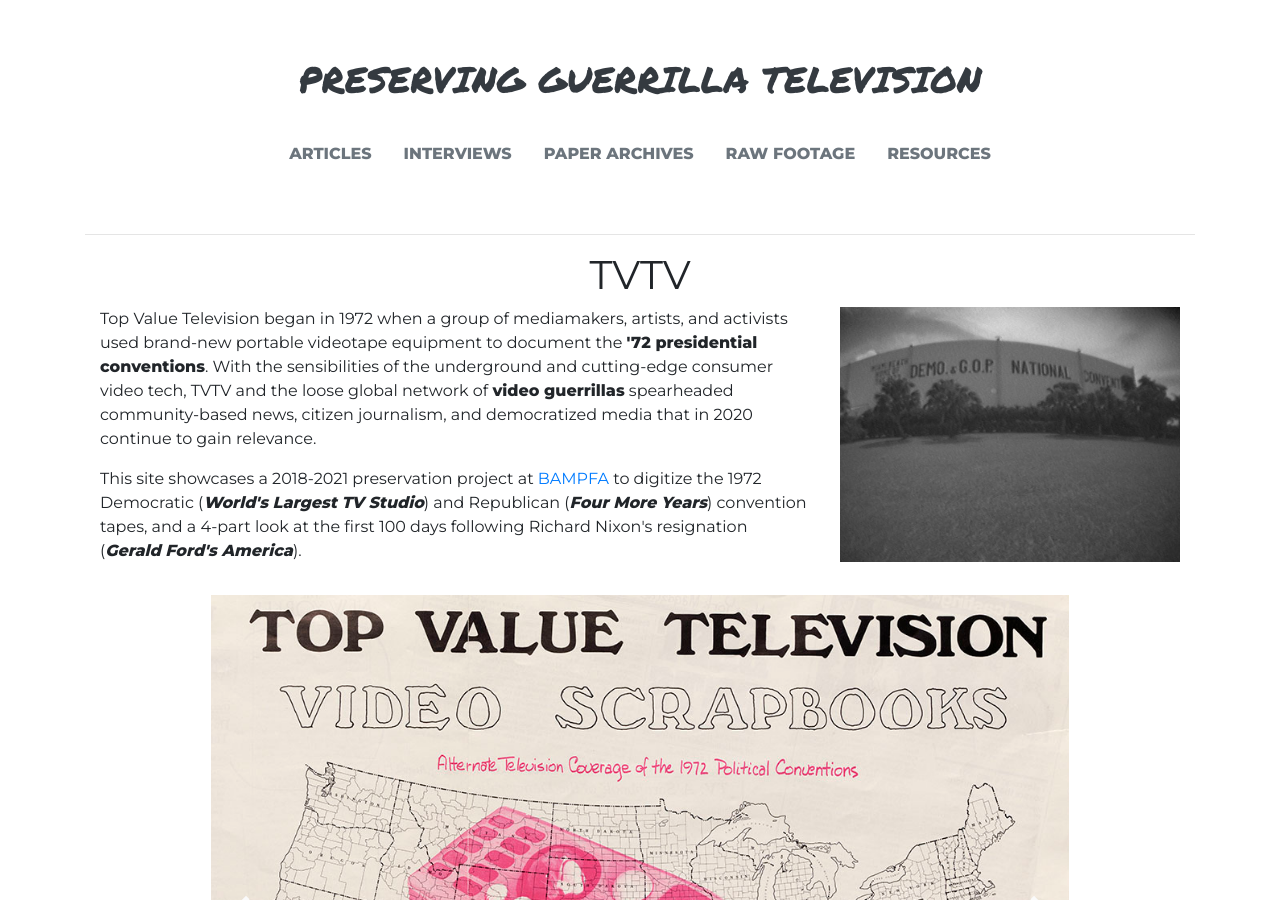
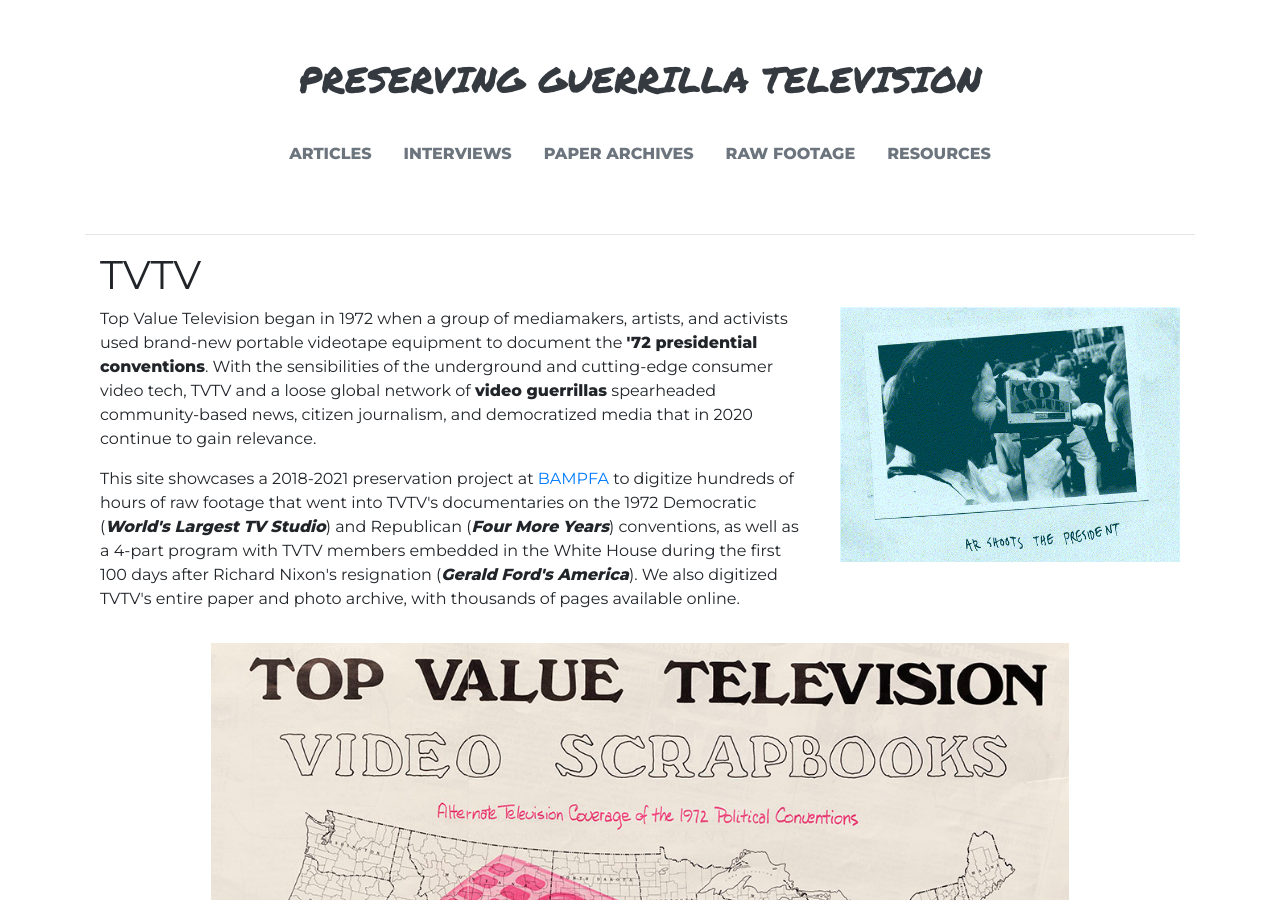
Before and after one commit to BAM-PFA/guerrillatv, a Jekyll site: the page built from index.md, in a window 1280 px wide and 900 px high. Built offline with Jekyll 4.4.1, drawn with Linux system fonts in a browser that asks for light colours; nearby versions of some CDN libraries; some web fonts are replaced; some of the changed text lies outside the part shown.

Commit message:
some copy edits; add pdf viewer for shot logs of raw footage

```diff
--- a/_includes/footer.html
+++ b/_includes/footer.html
@@ -6,7 +6,7 @@
     <div class="col-md-11 media-body">
       <h3 class="text-left blog-footer-title">TVTV: Alternative America Televised</h3>
       <p class="text-left mt-2">{{ site.description }}</p>
-      <small class="text-left text-muted">© 2020 The Regents of the University of California<br>Images and videos © TVTV</small>
+      <small class="text-left text-muted">© 2020 The Regents of the University of California. All rights reserved.<br>Images and videos © TVTV</small>
     </div>
   </div>
 </div>
--- a/index.md
+++ b/index.md
@@ -6,19 +6,21 @@
 ---
 ---
 <div class="container-fluid">
-<h1 class="d-flex justify-content-center" id="tvtv">{{ page.title | upcase }}</h1>
-<div class="row">
-<div class="col-sm">
-<p>Top Value Television began in 1972 when a group of mediamakers, artists, and activists used brand-new portable videotape equipment to document the <strong>'72 presidential conventions</strong>. With the sensibilities of the underground and cutting-edge consumer video tech, TVTV and the loose global network of <strong>video guerrillas</strong> spearheaded community-based news, citizen journalism, and democratized media that in 2020 continue to gain relevance.
-</p>
-<p>
-This site showcases a 2018-2021 preservation project at <a href="https://bampfa.org">BAMPFA</a> to digitize the 1972 Democratic (<i><strong>World's Largest TV Studio</strong></i>) and Republican (<i><strong>Four More Years</strong></i>) convention tapes, and a 4-part look at the first 100 days following Richard Nixon's resignation (<i><strong>Gerald Ford's America</strong></i>).
-</p>
-</div>
-<div class="col-sm-4">
-<image style="width: 100%" src="{{ site.baseurl }}/assets/images/convention.jpg"/>
-</div>
-</div>
+  <!-- <h1 class="d-flex justify-content-center" id="tvtv">{{ page.title | upcase }}</h1> -->
+  <h1 class="d-flex" id="tvtv">{{ page.title | upcase }}</h1>
+  <div class="row">
+    <div class="col-sm">
+    <p>
+    Top Value Television began in 1972 when a group of mediamakers, artists, and activists used brand-new portable videotape equipment to document the <strong>'72 presidential conventions</strong>. With the sensibilities of the underground and cutting-edge consumer video tech, TVTV and a loose global network of <strong>video guerrillas</strong> spearheaded community-based news, citizen journalism, and democratized media that in 2020 continue to gain relevance.
+    </p>
+    <p>
+    This site showcases a 2018-2021 preservation project at <a href="https://bampfa.org">BAMPFA</a> to digitize hundreds of hours of raw footage that went into TVTV's documentaries on the 1972 Democratic (<i><strong>World's Largest TV Studio</strong></i>) and Republican (<i><strong>Four More Years</strong></i>) conventions, as well as a 4-part program with TVTV members embedded in the White House during the first 100 days after Richard Nixon's resignation (<i><strong>Gerald Ford's America</strong></i>). We also digitized TVTV's entire paper and photo archive, with thousands of pages available online.
+    </p>
+    </div>
+    <div class="col-sm-4">
+      <image style="width: 100%" src="{{ site.baseurl }}/assets/images/ar.gif"/>
+    </div>
+  </div>
 </div>
 
 
```
Also changed, not shown: other parts of index.md (+2 -2 lines), _collections/_paper-archives/2020-07-15_a-video.md (deleted, +0 -10 lines), _collections/_paper-archives/2020-07-15_papers-1.md (added, +10 -0 lines), _collections/_paper-archives/2020-07-27_papers-2.md (added, +10 -0 lines), _collections/_raw-footage/2020-07-15_a-video.md (+2 -4 lines), _collections/_raw-footage/2020-07-27_video-2.md (added, +24 -0 lines), _pages/paper-archives.md (+7 -1 lines), assets/images/skip-skip.jpg (added), assets/images/worlds-largest.jpg (added), 1 other file.
